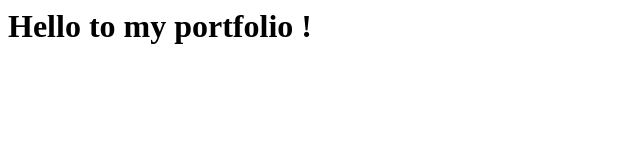
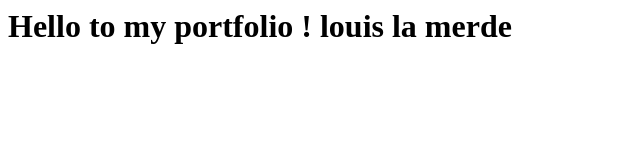
Before and after one commit to Mathieu-Chateigner/Mathieu-Chateigner.github.io, a plain HTML site: page index.html in a window 1280 px wide. Shown: the whole page, without its empty margins (0-640 px from the left). Drawn offline with Linux system fonts and the light colour scheme.

Commit message:
Update index

```diff
--- a/index.html
+++ b/index.html
@@ -1 +1 @@
-<h1>Hello to my portfolio !</h1>
+<h1>Hello to my portfolio ! louis la merde</h1>
```
